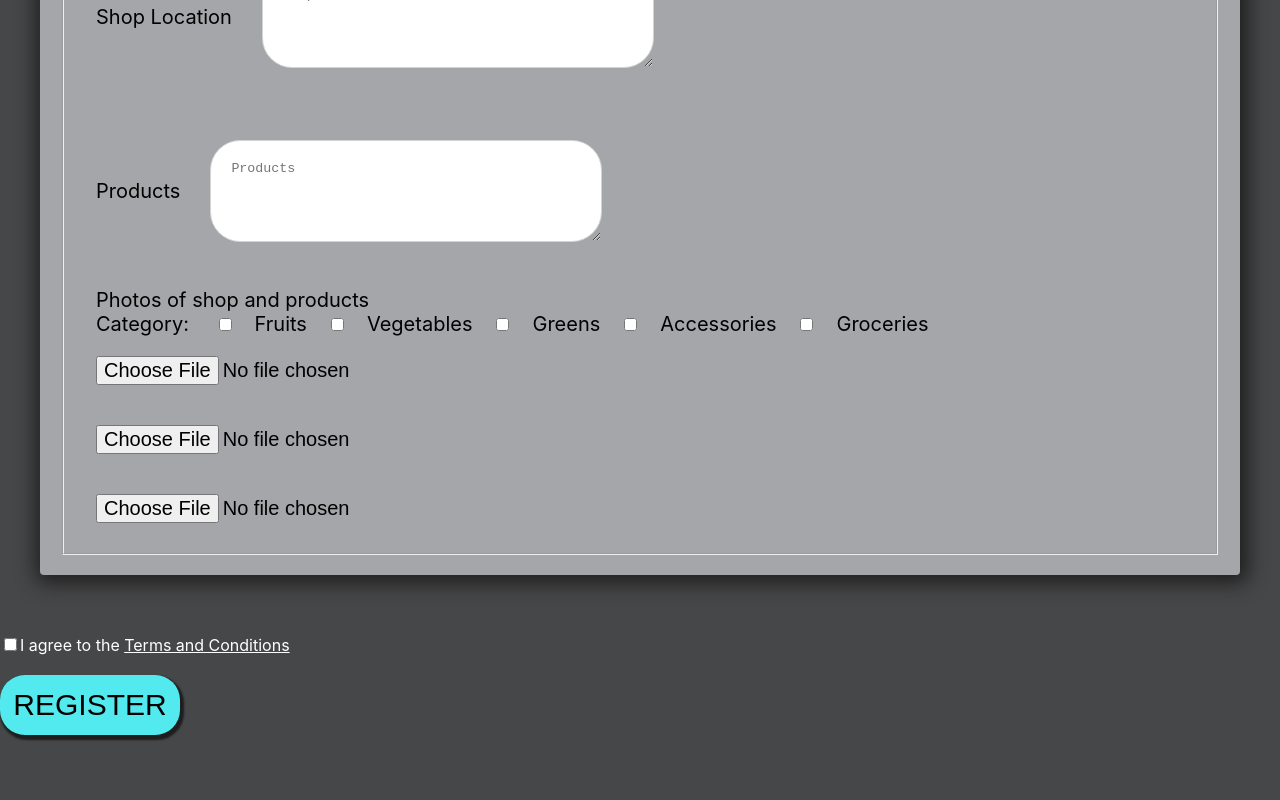
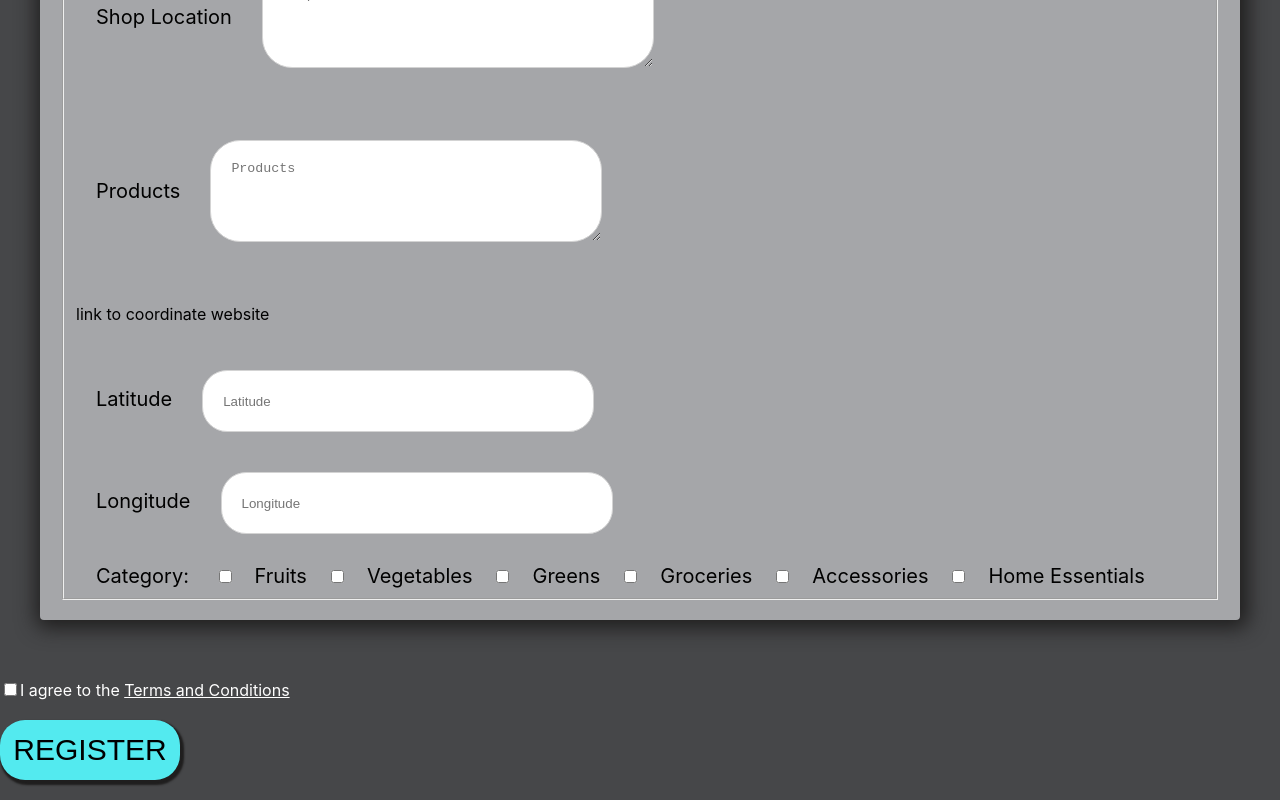
Before and after one commit to ashvinbhat/ReachJS, a React (Create React App) app in the folder frontend/: page /register in a window 1280 px wide. Shown: the part 883-1683 px from the top of the page. Before the commit the page ends 1638 px from the top, so only its background shows below. Built offline with nearby package versions, Linux system fonts and the light colour scheme.

Commit message:
latitude-longitude

```diff
--- a/frontend/src/pages/Register.js
+++ b/frontend/src/pages/Register.js
@@ -6,6 +6,8 @@ export default function RegistrationForm() {
   const [fname, setFname] = useState("");
   const [lname, setLname] = useState("");
   const [phno, setphno] = useState("");
+  const [latitude, setLatitude] = useState("");
+  const [longitude, setLongitude] = useState("");
   const [address, setAddress] = useState("");
   const [products, setProducts] = useState([]);
   const [categories, setCategories] = useState([]);
@@ -21,6 +23,8 @@ export default function RegistrationForm() {
       products: products,
       categories: categories,
       idproof: idproof,
+      latitude: latitude,
+      longitude: longitude,
     };
 
     //console.log("details reg form", details)
@@ -36,7 +40,7 @@ export default function RegistrationForm() {
   }
 
   return (
-    <div>
+<div>
       <nav style={{ backgroundColor: " #282c34" }}>
         <br />
         <br />
@@ -130,7 +134,23 @@ export default function RegistrationForm() {
                 ></textarea>
               </p>
               <br />
-              <label className="formlabel">Photos of shop and products</label>
+              <p>link to coordinate website</p>
+              <br/>
+              <label className="formlabel">Latitude</label>
+              <input className="inputbox"
+                type="text"
+                placeholder="Latitude"
+                onChange={(e)=>{setLatitude(e.target.value)}}
+                required/>
+              <br />
+              <br />
+              <label className="formlabel">Longitude</label>
+              <input className="inputbox"
+                type="text"
+                placeholder="Longitude"
+                onChange={(e)=>{setLongitude(e.target.value)}}
+                required/>
+              <br />
               <br />
               <label className="formlabel">Category: </label>
               <input
@@ -159,6 +179,14 @@ export default function RegistrationForm() {
               <label className="formlabel">Greens</label>
               <input
                 type="checkbox"
+                value="Groceries"
+                onClick={(e) =>
+                  setCategories((old) => [...old, e.target.value])
+                }
+              />
+              <label className="formlabel">Groceries</label>
+              <input
+                type="checkbox"
                 value="Accessories"
                 onClick={(e) =>
                   setCategories((old) => [...old, e.target.value])
@@ -167,18 +195,13 @@ export default function RegistrationForm() {
               <label className="formlabel">Accessories</label>
               <input
                 type="checkbox"
-                value="Groceries"
+                value="HomeEssentials"
                 onClick={(e) =>
                   setCategories((old) => [...old, e.target.value])
                 }
               />
-              <label className="formlabel">Groceries</label>
+              <label className="formlabel">Home Essentials</label>
               <br />
-              <input type="file" className="formlabel" name="idimg"></input>
-              <br />
-              <input type="file" className="formlabel" name="idimg"></input>
-              <br />
-              <input type="file" className="formlabel" name="idimg"></input>
             </fieldset>
           </div>
           <br />
```
Also changed, not shown: 2 other files (tests, documents, lock files or other folders).
